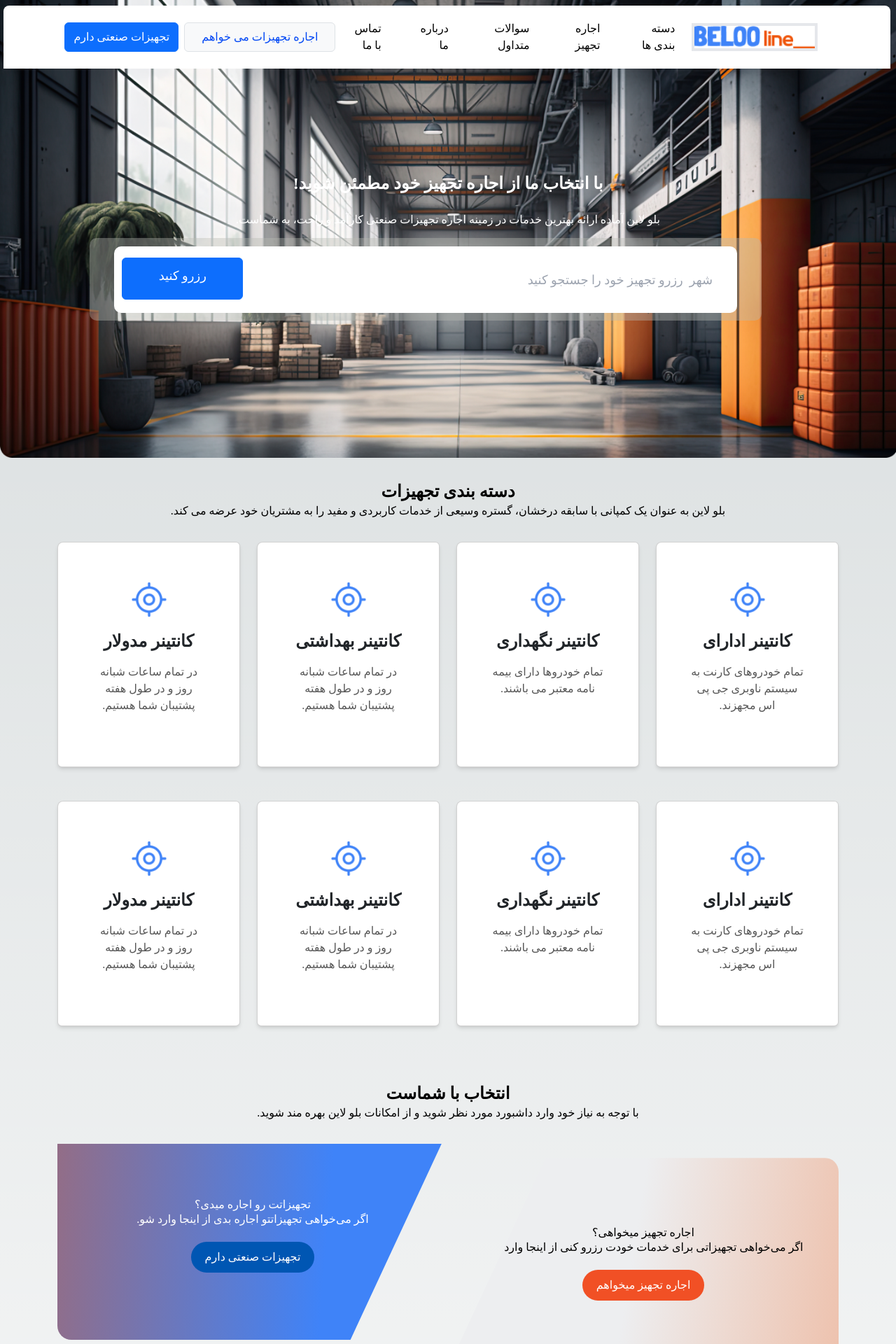
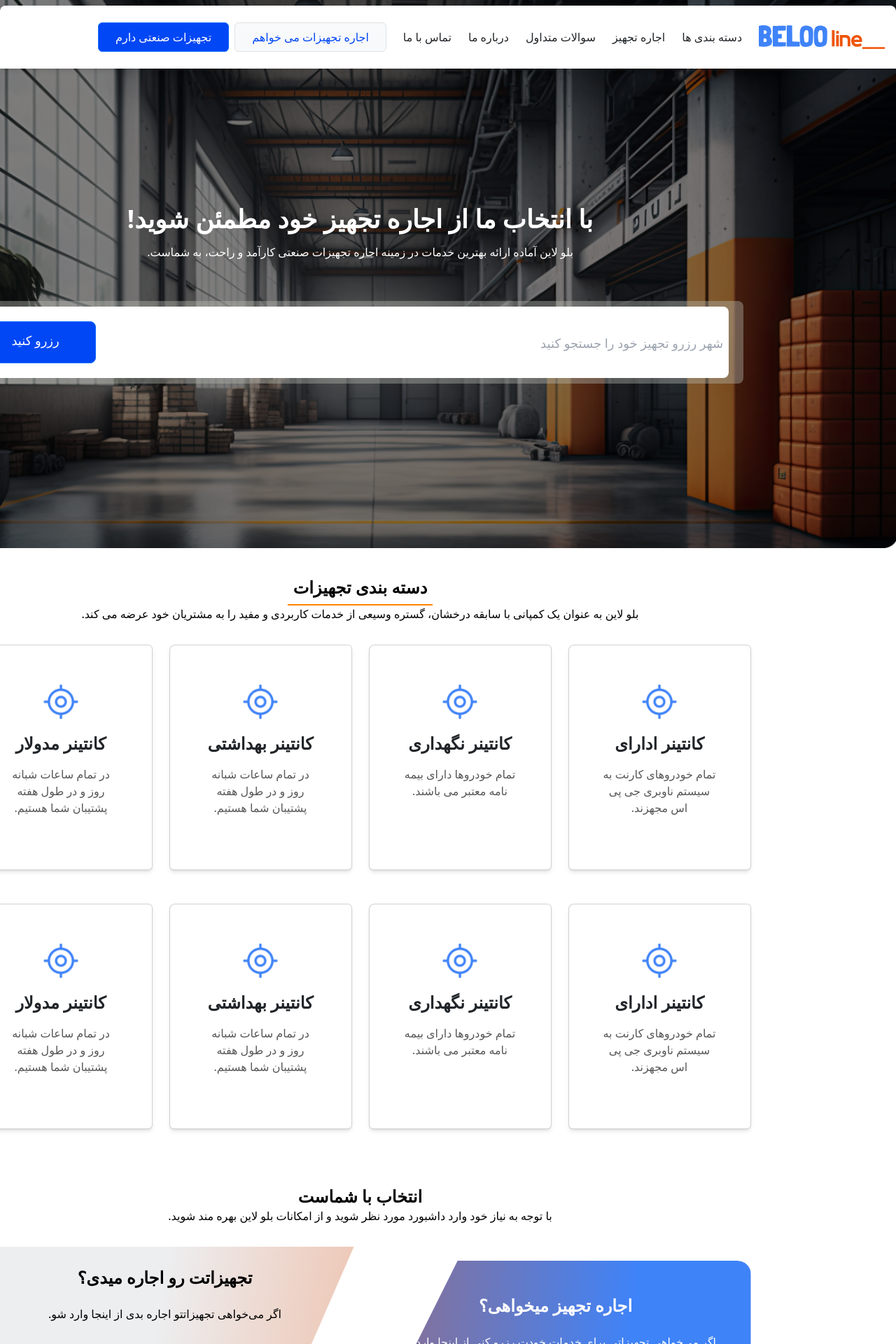
Before and after one commit to shadiiimirzaeiii/blue, a Next.js app: page / in a window 1280 px wide. Shown: the top 1920 px of the page at 70% size. Built offline with nearby package versions, Linux system fonts and the light colour scheme.

Commit message:
finish landing design

```diff
--- a/app/globals.css
+++ b/app/globals.css
@@ -9,85 +9,9 @@
   font-style: normal;
 }
 
-body {
-  font-family: 'Yekan Bakh' !important;
-}
-
 
 :root {
   direction: rtl !important;
-  --max-width: 1100px;
-  --border-radius: 12px;
-  --font-mono: ui-monospace, Menlo, Monaco, "Cascadia Mono", "Segoe UI Mono",
-    "Roboto Mono", "Oxygen Mono", "Ubuntu Monospace", "Source Code Pro",
-    "Fira Mono", "Droid Sans Mono", "Courier New", monospace;
-
-  --foreground-rgb: 0, 0, 0;
-  --background-start-rgb: 214, 219, 220;
-  --background-end-rgb: 255, 255, 255;
-
-  --primary-glow: conic-gradient(
-    from 180deg at 50% 50%,
-    #16abff33 0deg,
-    #0885ff33 55deg,
-    #54d6ff33 120deg,
-    #0071ff33 160deg,
-    transparent 360deg
-  );
-  --secondary-glow: radial-gradient(
-    rgba(255, 255, 255, 1),
-    rgba(255, 255, 255, 0)
-  );
-
-  --tile-start-rgb: 239, 245, 249;
-  --tile-end-rgb: 228, 232, 233;
-  --tile-border: conic-gradient(
-    #00000080,
-    #00000040,
-    #00000030,
-    #00000020,
-    #00000010,
-    #00000010,
-    #00000080
-  );
-
-  --callout-rgb: 238, 240, 241;
-  --callout-border-rgb: 172, 175, 176;
-  --card-rgb: 180, 185, 188;
-  --card-border-rgb: 131, 134, 135;
-}
-
-@media (prefers-color-scheme: dark) {
-  :root {
-    --foreground-rgb: 255, 255, 255;
-    --background-start-rgb: 0, 0, 0;
-    --background-end-rgb: 0, 0, 0;
-
-    --primary-glow: radial-gradient(rgba(1, 65, 255, 0.4), rgba(1, 65, 255, 0));
-    --secondary-glow: linear-gradient(
-      to bottom right,
-      rgba(1, 65, 255, 0),
-      rgba(1, 65, 255, 0),
-      rgba(1, 65, 255, 0.3)
-    );
-
-    --tile-start-rgb: 2, 13, 46;
-    --tile-end-rgb: 2, 5, 19;
-    --tile-border: conic-gradient(
-      #ffffff80,
-      #ffffff40,
-      #ffffff30,
-      #ffffff20,
-      #ffffff10,
-      #ffffff10,
-      #ffffff80
-    );
-
-    --callout-rgb: 20, 20, 20;
-    --callout-border-rgb: 108, 108, 108;
-    --card-rgb: 100, 100, 100;
-    --card-border-rgb: 200, 200, 200;
-  }
 }
 
 * {
@@ -98,29 +22,15 @@ body {
 
 html,
 body {
-  max-width: 100vw;
   overflow-x: hidden;
   direction: rtl !important;
 }
 
 body {
   direction: rtl !important;
-  color: rgb(var(--foreground-rgb));
-  background: linear-gradient(
-      to bottom,
-      transparent,
-      rgb(var(--background-end-rgb))
-    )
-    rgb(var(--background-start-rgb));
 }
 
 a {
   color: inherit;
   text-decoration: none;
 }
-
-@media (prefers-color-scheme: dark) {
-  html {
-    color-scheme: dark;
-  }
-}
--- a/app/layout.tsx
+++ b/app/layout.tsx
@@ -4,6 +4,7 @@ import LocalFont from "@next/font/local";
 // import LocalFont from "../libs/font";
 import 'bootstrap/dist/css/bootstrap.min.css';
 import './globals.css';
+import { Container } from "react-bootstrap";
 const inter = Inter({ subsets: ["latin"] });
 
 export const metadata: Metadata = {
@@ -12,7 +13,16 @@ export const metadata: Metadata = {
 };
 
 const bluelinefont = LocalFont({
-  src: '../public/fonts/Yekan-Bakh-Regular.ttf',
+    src: [
+    {
+      path: '../public/fonts/Yekan-Bakh-Regular.ttf' ,
+      weight: 'normal',
+      style: 'normal',
+
+    },
+
+  ],
+  variable: '--font-custom1',
   display: 'swap',
 });
 
@@ -24,9 +34,10 @@ export default function RootLayout({
   children: React.ReactNode;
 }) {
   return (
-    <html lang="en">
-
-      <body className={bluelinefont.className}>{children}</body>
+    <html >
+      <body className={`${bluelinefont.variable} max-w-[1531px] mx-auto `}>
+        {children}
+        </body>
     </html>
   );
 }
--- a/app/page.tsx
+++ b/app/page.tsx
@@ -3,10 +3,10 @@ import landingBanner from "../public/Landing-Banner.png";
 import NavbarComponent from "../components/navbar/page";
 import SearchBar from "../components/searchbar/page";
 import CategoryCard from "../components/categorycard/page";
-import AboutUs from "../public/aboutus.png";
 import { Row, Col, Container } from 'react-bootstrap';
 import ContactusForm from "../components/contactusform/page";
 import SelectWay from '../components/selectway/page';
+import AboutUs from "./aboutus/page";
 
 
 export default function Home() {
@@ -47,26 +47,37 @@ export default function Home() {
 
   return (
     <>
+    <Container className="w-full min-w-[1531px] mx-0 p-0">
       <NavbarComponent />
 
-      <div  className="relative w-full mx-auto">
+      <div  className="relative ">
         <Image
           src={landingBanner}
           alt="banner"
-          layout="responsive"
-          className="w-full h-auto"
+         layout="intrinsic"
+          width={1444}
+
+        className="w-full h-auto filter brightness-50"
         />
-        <h1 className="absolute top-[40%] left-1/2 transform -translate-x-1/2 -translate-y-1/2 text-white text-2xl font-bold text-center p-2 w-3/5">
+        <h1 className="absolute top-[40%] left-1/2 transform -translate-x-1/2 -translate-y-1/2 text-white text-4xl font-bold text-center p-2 w-3/5 	">
           با انتخاب ما از اجاره تجهیز خود مطمئن شوید!
         </h1>
-        <h4 className="absolute top-[48%] left-1/2 transform -translate-x-1/2 -translate-y-1/2 text-white text-base font-extralight text-center p-2 w-4/5">
+        <h4 className="absolute top-[46%] left-1/2 transform -translate-x-1/2 -translate-y-1/2 text-white text-base font-extralight text-center p-2 w-4/5">
           بلو لاین آماده ارائه بهترین خدمات در زمینه اجاره تجهیزات صنعتی کارآمد
           و راحت، به شماست.
         </h4>
         <SearchBar />
       </div>
       <Container>
-        <h1  className="text-center text-black text-2xl font-bold mt-8">دسته بندی تجهیزات</h1>
+     <div className="flex justify-center">
+  <div className="w-208 border-b-2 border-orange700 flex items-center justify-center p-2">
+    <h1 className="text-center text-black text-2xl font-bold mt-8">دسته بندی تجهیزات</h1>
+  </div>
+</div>
+
+
+
+
         <h4 className="text-center text-black text-base font-extralight mb-8">
           بلو لاین به عنوان یک کمپانی با سابقه درخشان، گستره وسیعی از خدمات
           کاربردی و مفید را به مشتریان خود عرضه می کند.
@@ -89,32 +100,9 @@ export default function Home() {
           </h4>
           <SelectWay/>
         </Row>
-        <Row className="text-center text-black text-2xl font-bold mt-12">
-          <h1> درباره ما </h1>
-          <Row className="flex items-center mt-8">
-            <Col md={6}>
-              <Image
-                src={AboutUs}
-                alt="aboutus"
-                layout="responsive"
-               className="w-full rounded-tl-lg rounded-bl-lg"
-
-              />
-            </Col>
-            <Col md={6}>
-              <p className="p-8 text-base">
-                ما یک تیم متخصص و پویا هستیم که به ارائه خدمات اجاره تجهیزات با کیفیت
-                و قابل اعتماد، متعهد می باشیم. از مزایای اجاره تجهیزات از ما، ارائه
-                قیمت‌های رقابتی و شفاف است. با ارائه خدماتی مانند بیمه کامل، خدمات
-                پشتیبانی 24 ساعته و امکان تحویل تجهیز در محل مورد نظر شما، سعی می‌کنیم
-                تجربه اجاره تجهیزات را برای شما، بهبود دهیم......
-                <br/>
-                <a href="#">بیشتر بخوانید</a>
-              </p>
-            </Col>
-          </Row>
-        </Row>
+<AboutUs/>
         <ContactusForm />
+      </Container>
       </Container>
     </>
   );
--- /dev/null
+++ b/components/aboutus/page.tsx
@@ -0,0 +1,39 @@
+import React from 'react'
+import Aboutus from "../../public/aboutus.png";
+import Image from "next/image";
+import { Row, Col, Container } from 'react-bootstrap';
+
+function AboutUs() {
+  return (
+    <>
+            <Row className="text-center text-black text-2xl font-bold mt-12">
+          <h1> درباره ما </h1>
+          <Row className="flex items-center mt-8">
+            <Col md={6}>
+              <Image
+                src={Aboutus}
+                alt="aboutus"
+                layout="responsive"
+               className="w-full rounded-tl-lg rounded-bl-lg"
+
+              />
+            </Col>
+            <Col md={6}>
+              <p className="p-8 font-thin">
+                ما یک تیم متخصص و پویا هستیم که به ارائه خدمات اجاره تجهیزات با کیفیت
+                و قابل اعتماد، متعهد می باشیم. از مزایای اجاره تجهیزات از ما، ارائه
+                قیمت‌های رقابتی و شفاف است. با ارائه خدماتی مانند بیمه کامل، خدمات
+                پشتیبانی 24 ساعته و امکان تحویل تجهیز در محل مورد نظر شما، سعی می‌کنیم
+                تجربه اجاره تجهیزات را برای شما، بهبود دهیم......
+                <br/>
+                <a href="#">بیشتر بخوانید</a>
+              </p>
+            </Col>
+          </Row>
+          </Row>
+
+    </>
+  )
+}
+
+export default AboutUs
--- a/components/navbar/page.module.css
+++ /dev/null
@@ -1,28 +0,0 @@
-.navbar-dir {
-  direction: rtl !important;
-  position: fixed;
-  z-index: 10000;
-  width: 99% !important;
-  border-top-left-radius: 10px;
-  border-top-right-radius: 10px;
-  margin-top: 10px;
-  margin-left: 10px;
-  margin-right: 10px;
-  height: 90px !important;
-}
-.logo {
-  width: 180px !important;
-  height: 35px !important;
-  border: 5px !important;
-}
-.nav-link {
-  padding: 10px;
-  margin: 10px;
-  gap: 10px;
-  justify-content: space-between;
-}
-.light-btn {
-  border: 1px solid #0147f5;
-
-  color: #0147f5;
-}
--- a/components/navbar/page.tsx
+++ b/components/navbar/page.tsx
@@ -4,39 +4,40 @@ import Container from "react-bootstrap/Container";
 import Nav from "react-bootstrap/Nav";
 import Navbar from "react-bootstrap/Navbar";
 import Image from "next/image";
-import Logo from "../../public/logo.png";
+import Logo from "../../public/logo.svg";
 import Button from "react-bootstrap/Button";
 
 function NavbarComponent() {
   return (
-    <Navbar bg="light" data-bs-theme="light" className="fixed z-[10000] w-[99%] top-2 left-2 right-2 h-[90px] rounded-t-lg bg-white rtl">
-      <Container className="flex justify-between items-center h-full px-4">
+    <div className="max-w-[1440px] mx-auto">
+      <Navbar bg="light" data-bs-theme="light" className="shadow-md fixed z-[10000] top-2 left-0 right-0 h-[90px] rounded-t-lg bg-white px-0">
+        <Container className="flex h-full px-0 m-0 items-center">
           <Navbar.Brand href="#home">
             <Image
               src={Logo}
               alt="Logo"
               width={180}
               height={35}
-            className="border-4"
             />
           </Navbar.Brand>
 
-        <div className="flex-1 flex  gap-2 w-full md:w-1/2">
-          <Nav.Link href="#home" className="px-4 py-2 flex items-center">دسته بندی ها</Nav.Link>
-          <Nav.Link href="#home" className="px-4 py-2 flex items-center">اجاره تجهیز</Nav.Link>
-          <Nav.Link href="#home" className="px-4 py-2 flex items-center">سوالات متداول</Nav.Link>
-          <Nav.Link href="#home" className="px-4 py-2 flex items-center">درباره ما</Nav.Link>
-          <Nav.Link href="#home" className="px-4 py-2 flex items-center">تماس با ما</Nav.Link>
+          <div className="flex-1 flex gap-2 justify-center">
+            <Nav.Link href="#home" className="px-2 py-2">دسته بندی ها</Nav.Link>
+            <Nav.Link href="#home" className="px-2 py-2">اجاره تجهیز</Nav.Link>
+            <Nav.Link href="#home" className="px-2 py-2">سوالات متداول</Nav.Link>
+            <Nav.Link href="#home" className="px-2 py-2">درباره ما</Nav.Link>
+            <Nav.Link href="#home" className="px-2 py-2">تماس با ما</Nav.Link>
           </div>
 
           <div className="flex gap-2">
-          <Button variant="light" className="border border-[#0147f5] text-[#0147f5] px-4 py-2 rounded-md">
+            <Button variant="light" className="border border-mainblue text-mainblue px-4 py-2 rounded-md">
               اجاره تجهیزات می خواهم
             </Button>
-          <Button variant="primary">تجهیزات صنعتی دارم</Button>
+            <Button className="bg-mainblue px-4 py-2 rounded-md">تجهیزات صنعتی دارم</Button>
           </div>
         </Container>
       </Navbar>
+    </div>
   );
 }
 
--- a/components/searchbar/page.tsx
+++ b/components/searchbar/page.tsx
@@ -1,19 +1,17 @@
 import { Button } from "react-bootstrap";
-import style from "./page.module.css";
-
 import React from "react";
 
 function SearchBar() {
   return (
     <>
-      <div className={style["search-container"]}>
-        <div className={style["input-container"]}>
+      <div className="absolute top-[55%] left-[10%] w-[1160px] flex flex-row bg-[rgba(182,184,177,0.4)] h-[118px] justify-center p-2 rounded-lg">
+        <div className="w-[1118px] bg-white rounded-lg p-1 h-[95px]v pt-2 pb-1">
           <input
             type="text"
-            className={style["search-input"]}
-            placeholder=" شهر  رزرو تجهیز خود را جستجو کنید"
+            className="w-[900px] h-[80px] rounded-lg border-none p-1 text-lg mt-1  box-border focus:border-none "
+            placeholder="شهر رزرو تجهیز خود را جستجو کنید"
           />
-          <Button className={style["search-button"]} variant="primary">
+          <Button className="h-[60px] w-[173px] bg-mainblue text-white text-lg mt-0 mb-2 pt-0 rounded-lg">
             رزرو کنید
           </Button>
         </div>
--- a/components/selectway/page.module.css
+++ b/components/selectway/page.module.css
@@ -1,59 +1,40 @@
 .splitScreen {
     height: 300px;
-    /* Adjust the height as needed */
     overflow: hidden;
     position: relative;
-}
-
-.row {
-    height: 100%;
-    position: relative;
-    margin: 0;
-    /* Remove margin from row */
-    padding: 0;
-    /* Remove padding from row */
-}
-
-.section {
-    display: flex;
-    align-items: center;
-    justify-content: center;
-    height: 100%;
-    color: white;
-    text-align: center;
-    padding: 20px;
-    position: relative;
+    border-radius: 20px;
 }
 
 .leftSection {
     background: linear-gradient(274.66deg, #3F83F8 31.76%, #EF550A 174.72%);
-    clip-path: polygon(0 0, 100% 0, 75% 100%, 0 100%);
-    margin-top: -20px;
-    /* Adjust positioning as needed */
+    clip-path: polygon(25% 0, 100% 0, 100% 100%, 0 100%);
+    margin-top: 20px;
     padding: 0;
-    /* Ensure no internal padding */
     border-radius: 20px;
-    /* Apply rounded corners */
+    position: relative;
+    /* Ensure it's positioned correctly */
 }
 
 .rightSection {
     background: linear-gradient(99.24deg, #EDEEF0 47.06%, #EF550A 229.54%);
-    clip-path: polygon(25% 0, 100% 0, 100% 100%, 0 100%);
-    margin-top: 20px;
-    /* Adjust positioning as needed */
+    clip-path: polygon(0 0, 100% 0, 75% 100%, 0 100%);
+    margin-top: -20px;
     padding: 0;
-    /* Ensure no internal padding */
     border-radius: 20px;
-    /* Apply rounded corners */
+    position: relative;
+    /* Ensure it's positioned correctly */
 }
 
 .content {
     position: relative;
     z-index: 2;
+    color: white;
+    /* Ensure text color is set */
 }
 
 .rightSection .content {
     color: black;
+    /* Override text color for the right section */
 }
 
 .button {
@@ -63,11 +44,16 @@
 }
 
 .leftSection .button {
+    background-color: #f15025;
+    border: none;
+}
+
+.rightSection .button {
     background-color: #0056b3;
     border: none;
 }
 
-.rightSection .button {
-    background-color: #f15025;
-    border: none;
-}
+
+
+        /* background: linear-gradient(274.66deg, #3F83F8 31.76%, #EF550A 174.72%); */
+      /* right          background: linear-gradient(99.24deg, #EDEEF0 47.06%, #EF550A 229.54%); */
--- a/components/selectway/page.tsx
+++ b/components/selectway/page.tsx
@@ -1,35 +1,34 @@
 import React from "react";
-import style from "./page.module.css";
-import { Container, Row, Col, Button } from "react-bootstrap";
+import styles from "./page.module.css";
 
 const SplitScreen: React.FC = () => {
   return (
-    <Container fluid className={style.splitScreen}>
-      <Row className={style.row}>
-        {/* Right Section */}
-        <Col className={`${style.section} ${style.rightSection}`} xs={6}>
-          <div className={style.content}>
-            <h2>اجاره تجهیز میخواهی؟</h2>
-            <p>اگر می‌خواهی تجهیزاتی برای خدمات خودت رزرو کنی از اینجا وارد شو.</p>
-            <Button className={style.button} variant="danger">
-              اجاره تجهیز میخواهم
-            </Button>
-          </div>
-        </Col>
+    <div className={`relative flex h-[300px] w-full rounded-lg overflow-hidden ${styles.splitScreen}`}>
+      <div className={`relative flex-1 ${styles.leftSection}`}>
+        <div className={`${styles.content} text-center p-5`}>
+          <h2 className="text-2xl font-bold">اجاره تجهیز میخواهی؟</h2>
+          <p className="mt-4">اگر می‌خواهی تجهیزاتی برای خدمات خودت رزرو کنی از اینجا وارد شو.</p>
+          <button className={`mt-5 ${styles.button} bg-orange-600 text-white`}>
+            اجاره تجهیز میخواهم
+          </button>
+        </div>
+      </div>
 
-        {/* Left Section */}
-        <Col className={`${style.section} ${style.leftSection}`} xs={6}>
-          <div className={style.content}>
-            <h2>تجهیزاتت رو اجاره میدی؟</h2>
-            <p>اگر می‌خواهی تجهیزاتتو اجاره بدی از اینجا وارد شو.</p>
-            <Button className={style.button} variant="primary">
-              تجهیزات صنعتی دارم
-            </Button>
-          </div>
-        </Col>
-      </Row>
-    </Container>
+      <div className={`relative flex-1 ${styles.rightSection}`}>
+        <div className={`${styles.content} text-center p-5`}>
+          <h2 className="text-2xl font-bold">تجهیزاتت رو اجاره میدی؟</h2>
+          <p className="mt-4">اگر می‌خواهی تجهیزاتتو اجاره بدی از اینجا وارد شو.</p>
+          <button className={`mt-5 ${styles.button} bg-blue-700 text-white`}>
+            تجهیزات صنعتی دارم
+          </button>
+        </div>
+      </div>
+    </div>
   );
 };
 
 export default SplitScreen;
+
+
+          // <button className="mt-5 bg-orange-600 text-white rounded-full px-5 py-2">
+          // <button className="mt-5 bg-blue-700 text-white rounded-full px-5 py-2">
```
Also changed, not shown: tailwind.config.js (+7 -1 lines), public/logo.png (deleted), public/logo.svg (added). Lines whose indentation alone changed are shown as unchanged.
